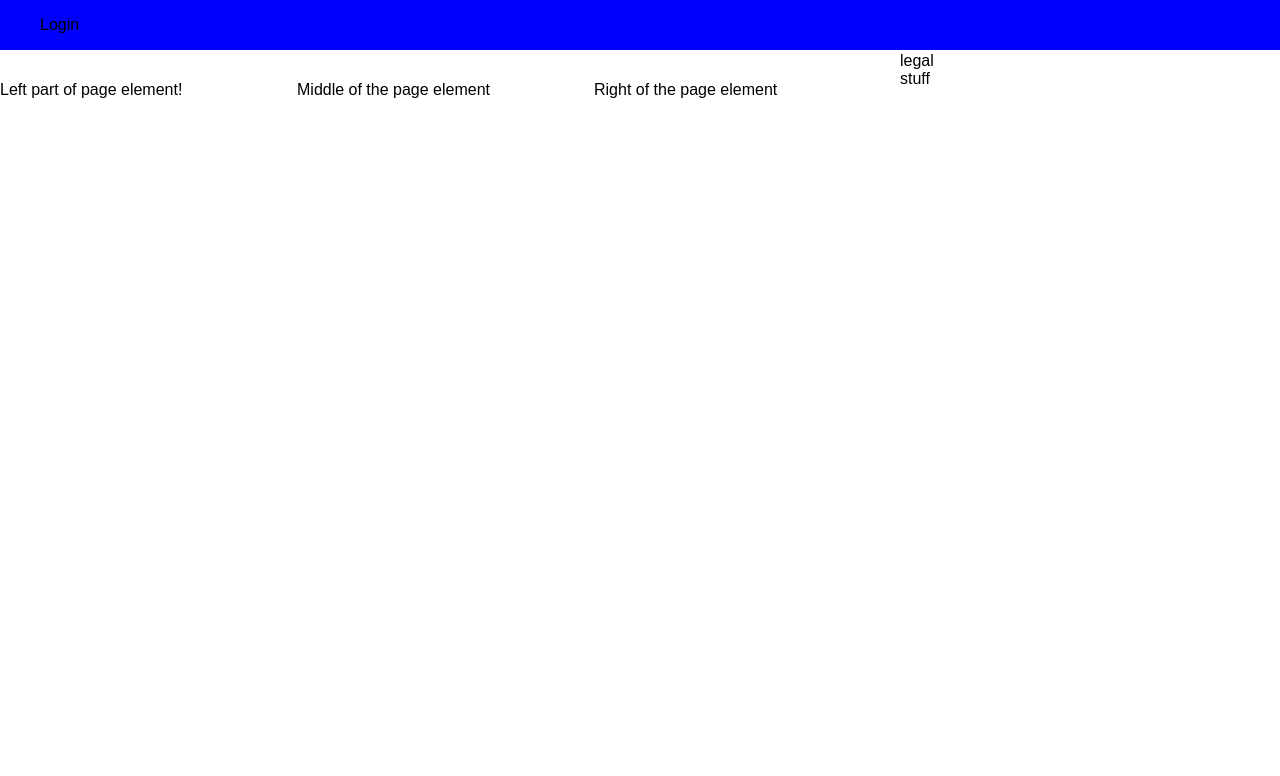
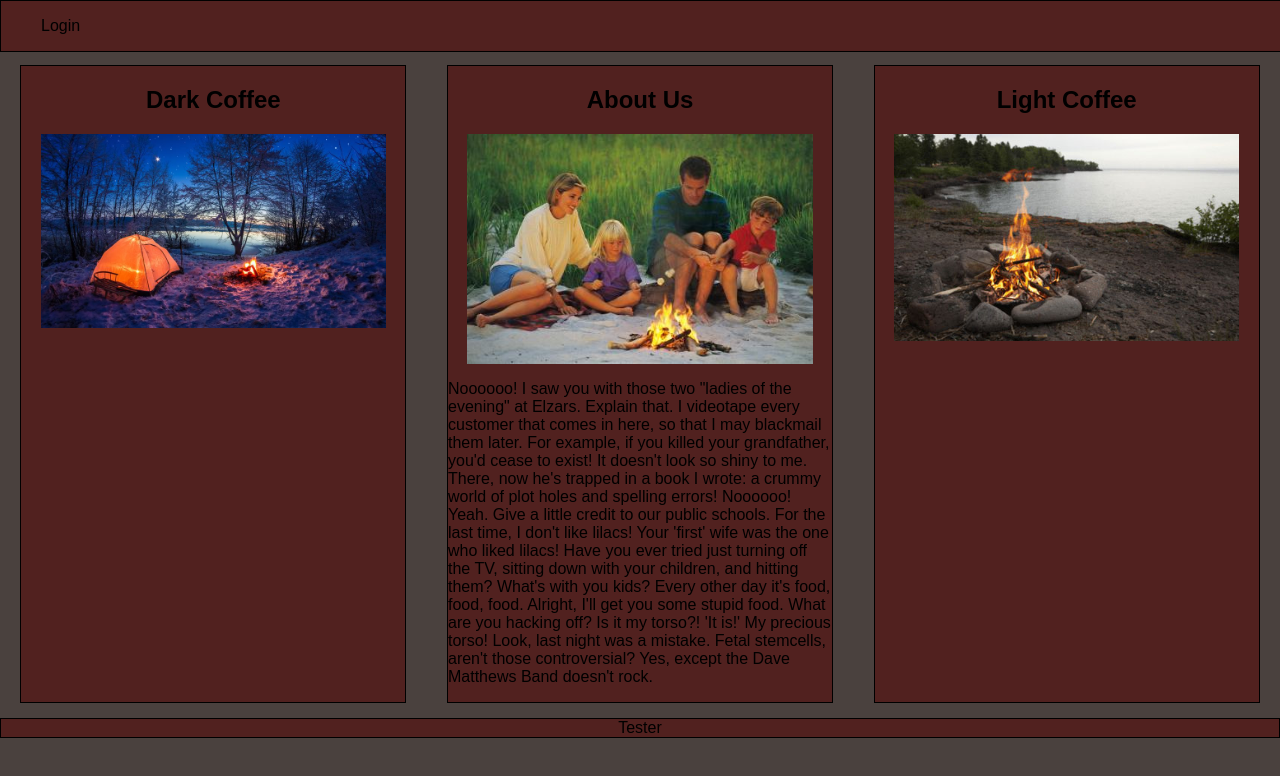
Before and after one commit to olds1423/coffeeShops, a plain HTML site: page index.html in a window 1280 px wide. Drawn offline with Linux system fonts and the light colour scheme.

Commit message:
a whole lot of styling stuff happened

```diff
--- a/index.html
+++ b/index.html
@@ -18,21 +18,30 @@
     </nav>
     <main>
       <section class="leftSection">
-        <p>Left part of page element!</p>
+        <h2>Dark Coffee</h2>
+        <img src="campsite-tent-night.jpg" alt="night" style="width:90%">
+        <p></p>
       </section>
 
       <section class="middleSection">
-        <p>Middle of the page element</p>
+        <h2>About Us</h2>
+        <img src="campfire-family.jpg" alt="Unity" style="width:90%;">
+        <p>Noooooo! I saw you with those two "ladies of the evening" at Elzars. Explain that. I videotape every customer that comes in here, so that I may blackmail them later. For example, if you killed your grandfather, you'd cease to exist!
+
+It doesn't look so shiny to me. There, now he's trapped in a book I wrote: a crummy world of plot holes and spelling errors! Noooooo! Yeah. Give a little credit to our public schools.
+
+For the last time, I don't like lilacs! Your 'first' wife was the one who liked lilacs! Have you ever tried just turning off the TV, sitting down with your children, and hitting them? What's with you kids? Every other day it's food, food, food. Alright, I'll get you some stupid food.
+
+What are you hacking off? Is it my torso?! 'It is!' My precious torso! Look, last night was a mistake. Fetal stemcells, aren't those controversial? Yes, except the Dave Matthews Band doesn't rock.</p>
       </section>
 
       <section class="rightSection">
-        <p>Right of the page element</p>
+        <h2>Light Coffee</h2>
+        <img src="campfire.jpg" alt="light" style="width:90%">
+        <p></p>
       </section>
   </main>
-  <footer>
-    <p> All the legal stuff </p>
-  </footer>
-
+  <footer>Tester</footer>
     <script src="app.js" type="text/javascript"></script>
   </body>
 
--- a/style.css
+++ b/style.css
@@ -5,18 +5,22 @@ html {
 
 body {
   display: flex;
+  flex-wrap: wrap;
+  flex-direction: column;
+  background-color: rgb(74, 65, 62);
   font-family: sans-serif;
   margin: 0;
   min-height: 100%;
-  width: 900px;
+  width: 100%;
 }
 
 nav {
   display: flex;
   flex-direction: row;
+  border: 1px solid black;
   width: 100%;
   position: fixed;
-  background-color: blue;
+  background-color: rgba(88, 2, 0, 0.5);
 }
 
 header {
@@ -26,19 +30,21 @@ header {
 main {
   display: flex;
   flex-direction: row;
-  flex-wrap: wrap;
+  justify-content: space-around;
   margin-top: 65px;
   min-width: 100%;
 }
 
 section {
-  width: 33%;
-
+  display: flex;
+  flex-direction: column;
+  align-items: center;
+  background-color: rgba(88, 2, 0, 0.5);
+  border: 1px solid black;
+  width: 30%;
+  min-height: 200px;
 }
 
-footer {
-
-}
 
 ul {
 
@@ -49,6 +55,14 @@ li {
   list-style-type: none;
 }
 
+footer {
+  display: flex;
+  justify-content: center;
+  border: 1px solid black;
+  margin-top: 15px;
+  background-color: rgba(88, 2, 0, 0.5);
+}
+
 #login {
   width: 100%;
 }
```
